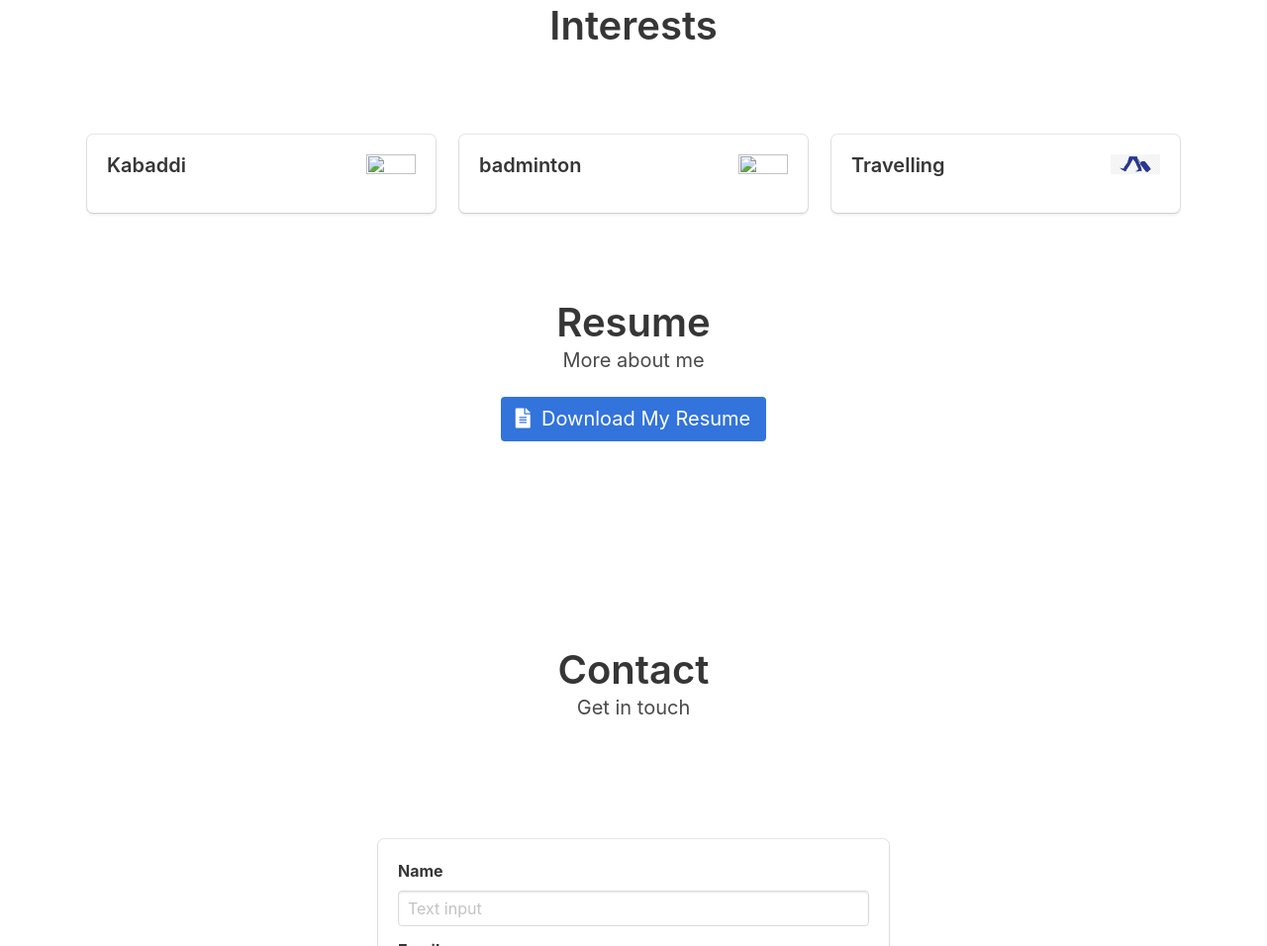
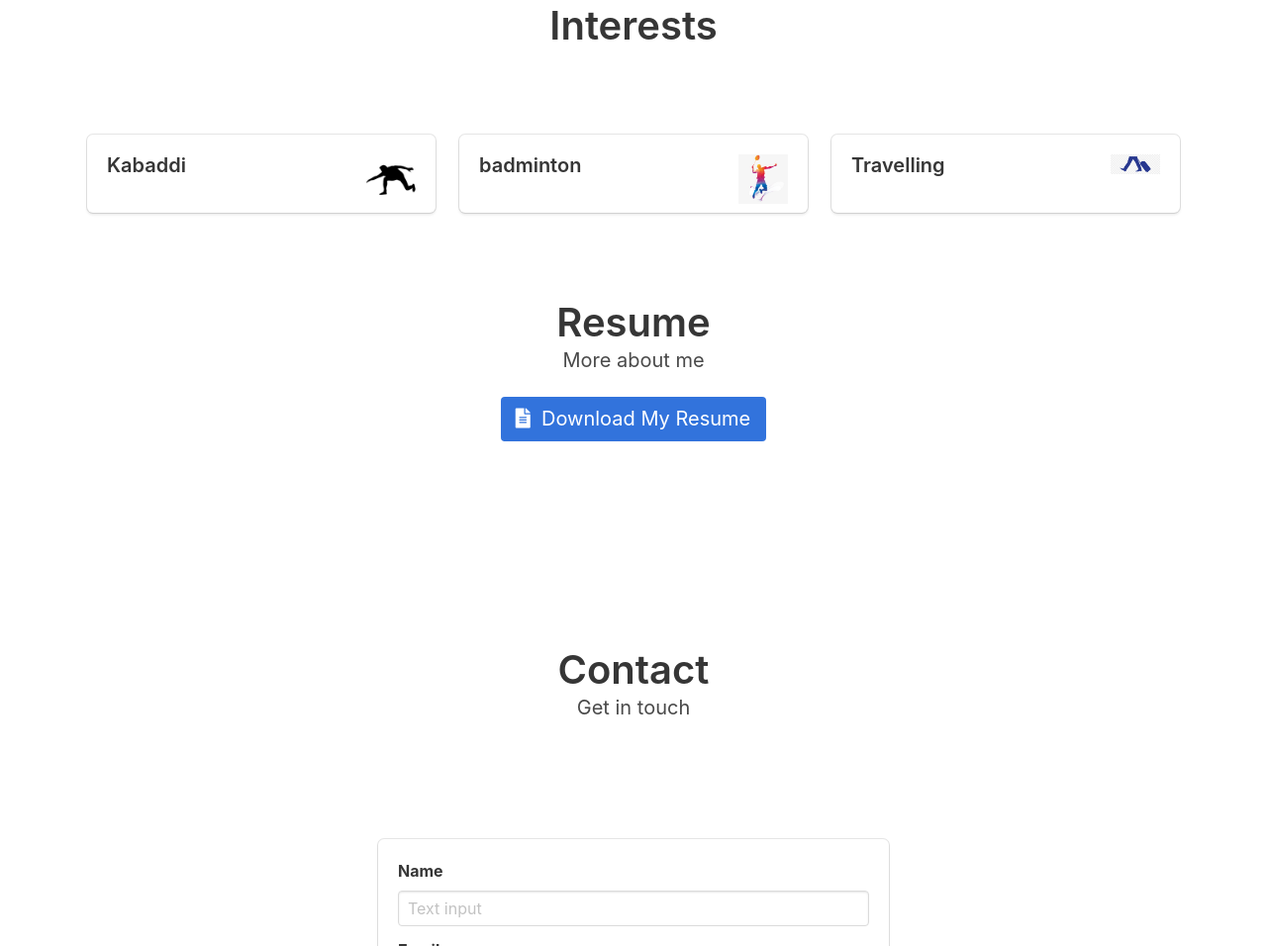
Before and after one commit to Vishnu596/Vishnu, a plain HTML site: page index.html in a window 1280 px wide. Shown: the part 2262-3218 px from the top of the page at 99% size. Drawn offline with nearby package versions, Linux system fonts and the light colour scheme.

Commit message:
Update index.html

```diff
--- a/index.html
+++ b/index.html
@@ -443,7 +443,7 @@
         <div class="column">
           <div class="box">
             <div class="content">
-              <h4 class="title is-5">Kabaddi <img src="kabaddi.png" align=right width="50" height="50"></h4>
+              <h4 class="title is-5">Kabaddi <img src="kabaddi.jpg" align=right width="50" height="50"></h4>
 
             </div>
           </div>
@@ -451,7 +451,7 @@
         <div class="column">
           <div class="box">
             <div class="content">
-              <h4 class="title is-5">badminton <img src="badminton.png" align=right width="50" height="50"></h4>
+              <h4 class="title is-5">badminton <img src="badminton.jpg" align=right width="50" height="50"></h4>
 
              </div>
           </div>
```
